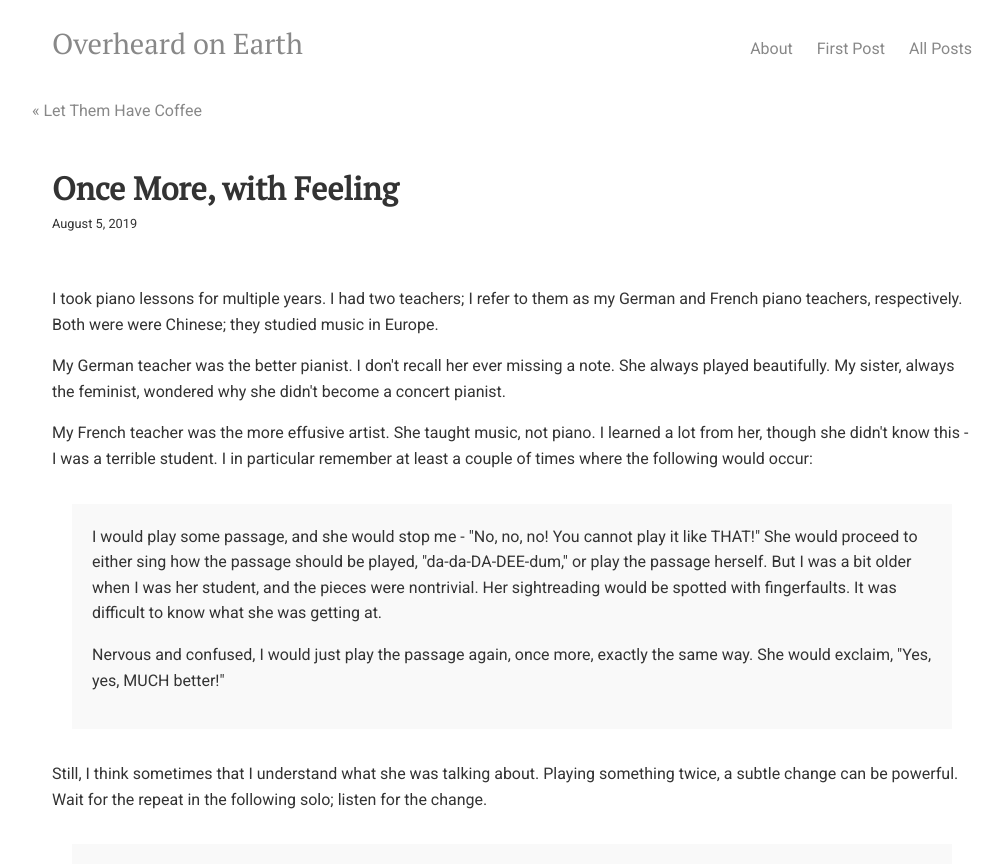
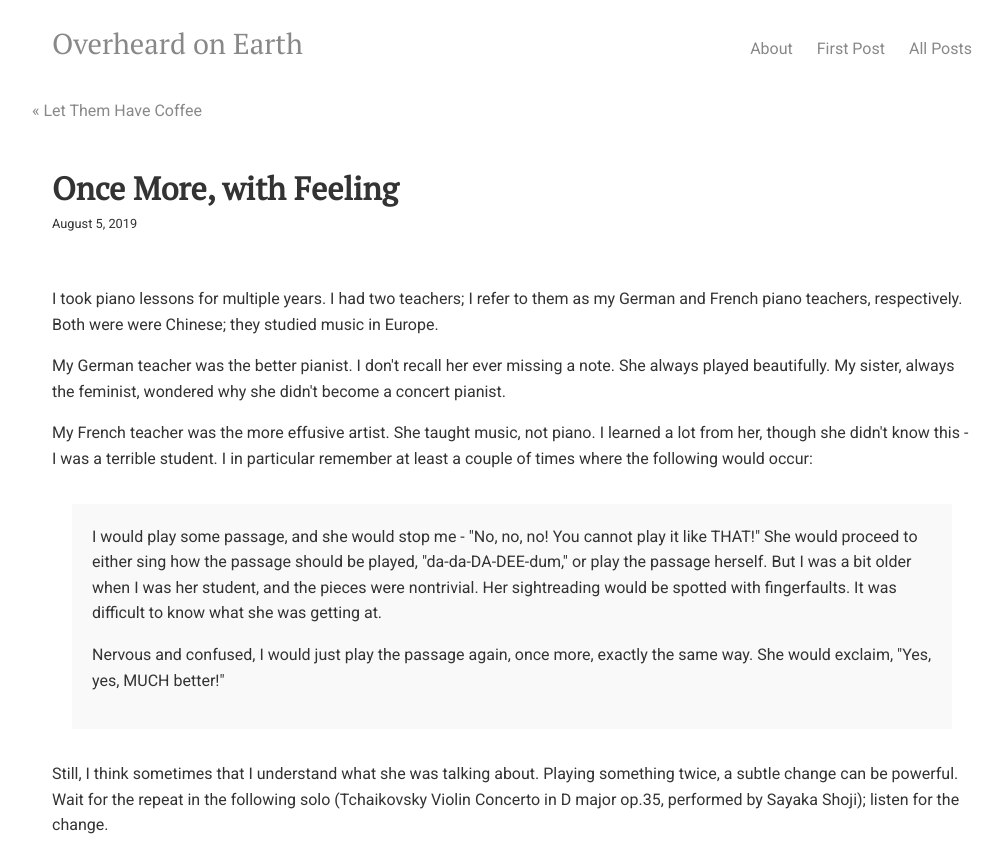
Before and after one commit to overheardonearth/overheardonearth.github.io, a Jekyll site: the page built from _posts/2019-08-05-once-more-with-feeling.html, in a window 1280 px wide. Shown: the top 864 px of the page, without its empty margins (128-1131 px from the left). Built offline with Jekyll 4.4.1, drawn with Linux system fonts in a browser that asks for light colours; comment, search, counter and statistics services are not loaded; grey boxes are pictures that could not be loaded.

Commit message:
Update 2019-08-05-once-more-with-feeling.html

```diff
--- a/_posts/2019-08-05-once-more-with-feeling.html
+++ b/_posts/2019-08-05-once-more-with-feeling.html
@@ -19,7 +19,7 @@ My French teacher was the more effusive artist. She taught music, not piano. I l
 
 </div>
 
-Still, I think sometimes that I understand what she was talking about. Playing something twice, a subtle change can be powerful. Wait for the repeat in the following solo; listen for the change.
+Still, I think sometimes that I understand what she was talking about. Playing something twice, a subtle change can be powerful. Wait for the repeat in the following solo (Tchaikovsky Violin Concerto in D major op.35, performed by Sayaka Shoji); listen for the change.
 
    <div class="media">
      <div style="width:100%;height:0px;position:relative;padding-bottom:56.250%;"><iframe src="https://streamable.com/s/fho8d/iuszoc" frameborder="0" width="100%" height="100%" allowfullscreen style="width:100%;height:100%;position:absolute;left:0px;top:0px;overflow:hidden;"></iframe></div>
```
